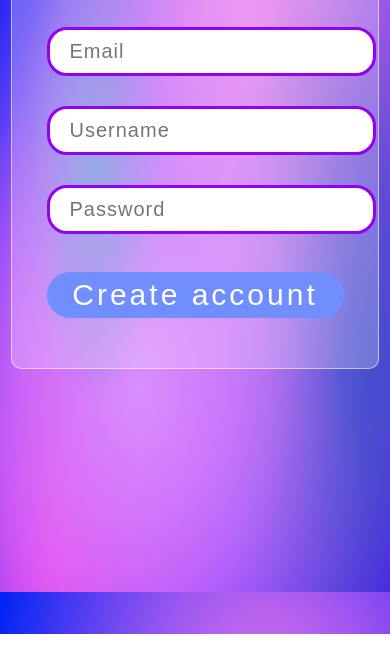
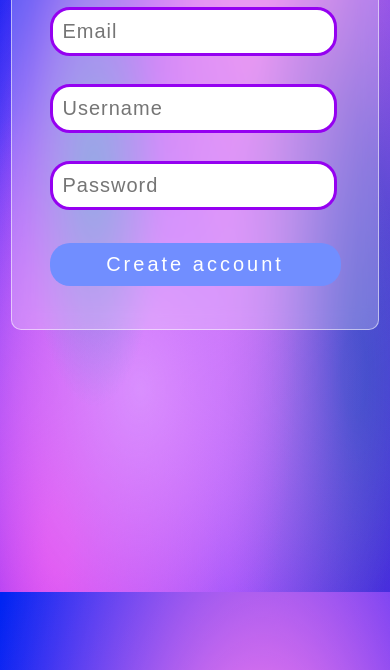
Before and after one commit to MishaliaPillay/ChatApp, a website: page Pages/get-started-page.html in a window 390 px wide. Shown: the part 252-922 px from the top of the page. Before the commit the page ends 886 px from the top, so only its background shows below. Drawn offline with Linux system fonts and the light colour scheme.

Commit message:
fixed styling and responsive get started page

```diff
--- a/Pages/get-started-page.html
+++ b/Pages/get-started-page.html
@@ -4,12 +4,12 @@
     <meta charset="UTF-8" />
     <meta name="viewport" content="width=device-width, initial-scale=1.0" />
     <title>Chatter</title>
+    <link rel="stylesheet" type="text/css" href="../styles/global.css" />
     <link
       rel="stylesheet"
       type="text/css"
       href="../styles/Pages/get-started-page.css"
     />
-    <link rel="stylesheet" type="text/css" href="../styles/global.css" />
   </head>
   <body>
     <header></header>
--- a/styles/Pages/get-started-page.css
+++ b/styles/Pages/get-started-page.css
@@ -1,15 +1,14 @@
 .get-started-page-card {
-  display: block;
-  margin: auto;
+  margin: 10% auto;
   width: 90%;
   max-width: 600px;
   text-align: center;
   padding: 5vh 2vw;
-  padding-bottom: 50px;
+  padding-bottom: 20px;
   display: grid;
   justify-content: center;
   align-items: center;
-  margin: 5vh auto;
+
   background: rgba(255, 255, 255, 0.234);
   -webkit-backdrop-filter: blur(10px);
   backdrop-filter: blur(10px);
@@ -18,73 +17,58 @@
 }
 .input-container {
   border-radius: 20px;
-  padding: 0.5em 0.3em;
-  width: 100%;
+  padding: 10px;
+  width: 90%;
   max-width: 350px;
-  margin: 2% 0;
+  margin: 0 0;
   font-size: 20px;
   outline: none;
   border: 3px solid #9500f1;
   cursor: pointer;
-
+  margin-top: 10px;
   letter-spacing: 1px;
-  padding-left: 1em;
+  margin-bottom: 0;
 }
 
-/*This must be moved to gloabl styles later on*/
 .general-header {
   font-family: sans-serif;
   font-weight: lighter;
-  font-size: 3.5rem;
-  margin-bottom: 0;
+  font-size: 40px;
+  margin: 10px 0;
 }
 
 .general-text {
   font-family: sans-serif;
-  font-size: 1.5rem;
+  font-size: 20px;
 }
 #feedback-isUnique {
   margin: 0;
 }
 .submit-button {
   background-color: #718eff;
-  border-radius: 25px;
-  padding: 0.2em;
+  border-radius: 20px;
+  padding: 10px;
   width: 100%;
   max-width: 400px;
-  margin: 5% 0;
-  font-size: 30px;
+  margin-top: 15px;
+  font-size: 20px;
   outline: none;
   border: none;
   cursor: pointer;
   color: white;
   letter-spacing: 3px;
-  margin-bottom: 0;
+  margin-bottom: 8%;
 }
 body {
   overflow: hidden;
-  background-size: 100% 100%;
-  background-repeat: no-repeat;
-
-  background-position: 0px 0px, 0px 0px, 0px 0px, 0px 0px, 0px 0px, 0px 0px,
-    0px 0px;
-
-  background-image: radial-gradient(
-      18% 28% at 24% 50%,
-      rgb(120, 142, 222) 7%,
-      #073aff00 100%
-    ),
-    radial-gradient(70% 53% at 36% 76%, #d98ffe 0%, #073aff00 100%),
-    radial-gradient(42% 53% at 15% 94%, #e930e9ff 7%, #073aff00 100%),
-    radial-gradient(42% 53% at 34% 72%, #a837fb 7%, #073aff00 100%),
-    radial-gradient(35% 56% at 91% 74%, #2542c2f5 9%, #073aff00 100%),
-    radial-gradient(74% 86% at 67% 38%, #e476edff 25%, #073aff00 100%),
-    linear-gradient(125deg, rgb(0, 36, 242) 1%, #4c00fcff 100%);
 }
-
-html,
-body {
-  height: 100%;
-  margin: 0;
-  padding: 0;
+@media (max-width: 768px) {
+  .get-started-page-card {
+    margin: 20% auto;
+  }
 }
+@media (max-width: 480px) {
+  .get-started-page-card {
+    margin: 20% auto;
+  }
+}
--- a/styles/Pages/login-page.css
+++ b/styles/Pages/login-page.css
@@ -40,7 +40,6 @@
   font-family: sans-serif;
 }
 
-/*This must be moved to gloabl styles later on*/
 .general-header {
   font-family: sans-serif;
   font-weight: lighter;
@@ -72,21 +71,6 @@
   overflow: hidden;
   background-size: 100% 100%;
   background-repeat: no-repeat;
-
-  background-position: 0px 0px, 0px 0px, 0px 0px, 0px 0px, 0px 0px, 0px 0px,
-    0px 0px;
-
-  background-image: radial-gradient(
-      18% 28% at 24% 50%,
-      rgb(120, 142, 222) 7%,
-      #073aff00 100%
-    ),
-    radial-gradient(70% 53% at 36% 76%, #d98ffe 0%, #073aff00 100%),
-    radial-gradient(42% 53% at 15% 94%, #e930e9ff 7%, #073aff00 100%),
-    radial-gradient(42% 53% at 34% 72%, #a837fb 7%, #073aff00 100%),
-    radial-gradient(35% 56% at 91% 74%, #2542c2f5 9%, #073aff00 100%),
-    radial-gradient(74% 86% at 67% 38%, #e476edff 25%, #073aff00 100%),
-    linear-gradient(125deg, rgb(0, 36, 242) 1%, #4c00fcff 100%);
 }
 
 @media (max-width: 768px) {
```
